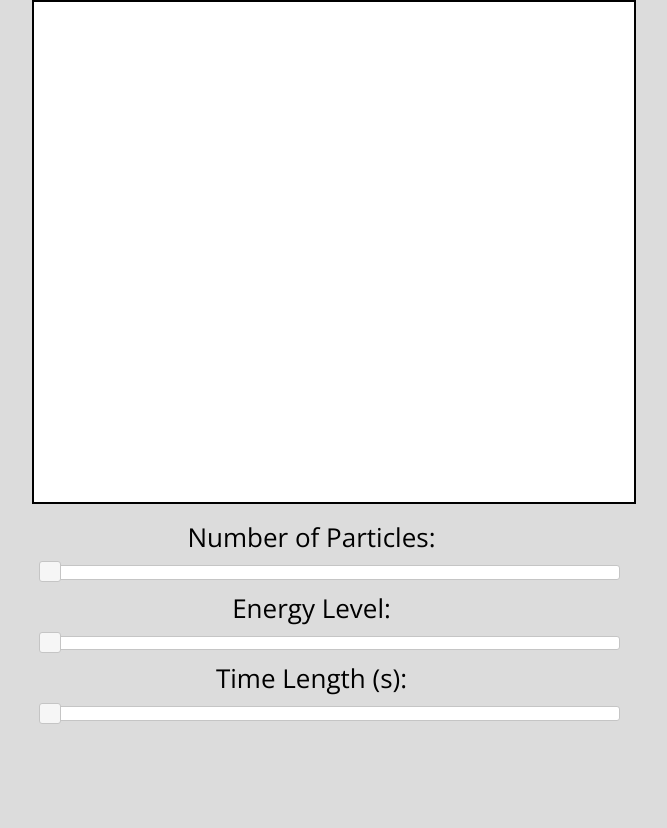
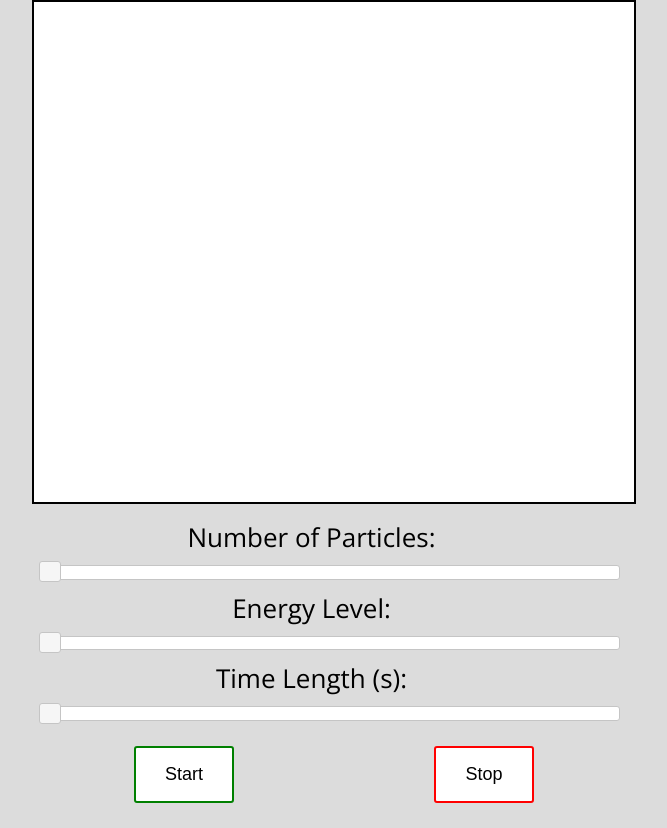
Before and after one commit to mtdens/random_walk, a plain HTML site: page random_walk.html in a window 1280 px wide. Shown: the part 86-914 px from the top of the page, without its empty margins (306-973 px from the left). Before the commit the page ends 815 px from the top, so only its background shows below. Drawn offline with nearby package versions, Linux system fonts and the light colour scheme.

Commit message:
Added start and stop buttons

```diff
--- a/random_walk.html
+++ b/random_walk.html
@@ -46,6 +46,11 @@
 	</div>
 	<div id="slider3"></div>
 
+	<!-- Start/Stop -->
+	<div class="buttons-container">
+		<div class="button-format"><button class=" button start-walk" onclick="start_walk()">Start</button></div><div class="button-format"><button class="button stop-walk" onclick="stop_walk()">Stop</button></div>
+	</div>
+
 	<script src="walk.js"></script>
 </body>
 </html>
--- a/styles.css
+++ b/styles.css
@@ -46,3 +46,51 @@ h1 {
 	width: 30px;
 	margin-left: 15px;
 }
+
+/* Buttons */
+.buttons-container {
+	width: 600px;
+	margin: 25px auto;
+}
+
+.button-format {
+	display: inline-block;
+	text-align: center;
+	width: 50%;
+}
+
+.button {
+  background-color: #FFFFFF;
+  color: #000000;
+  text-align: center;
+  text-decoration: none;
+	width: 100px;
+	padding: 16px;
+	border-radius: 3px;
+  font-size: 18px;
+  -webkit-transition-duration: 0.4s;
+  transition-duration: 0.4s;
+  cursor: pointer;
+}
+
+.start-walk {
+	border-width: 2px;
+	border-style: solid;
+	border-color: green;
+}
+
+.start-walk:hover {
+	color: #FFFFFF;
+	background-color: green;
+}
+
+.stop-walk {
+	border-width: 2px;
+	border-style: solid;
+	border-color: red;
+}
+
+.stop-walk:hover {
+	color: #FFFFFF;
+	background-color: red;
+}
```
